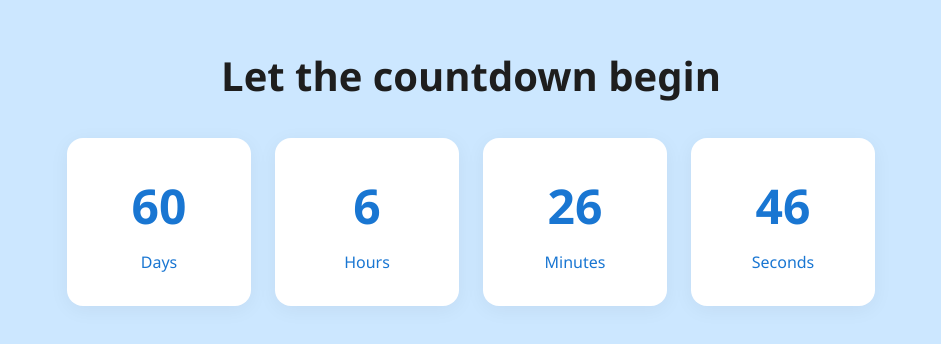
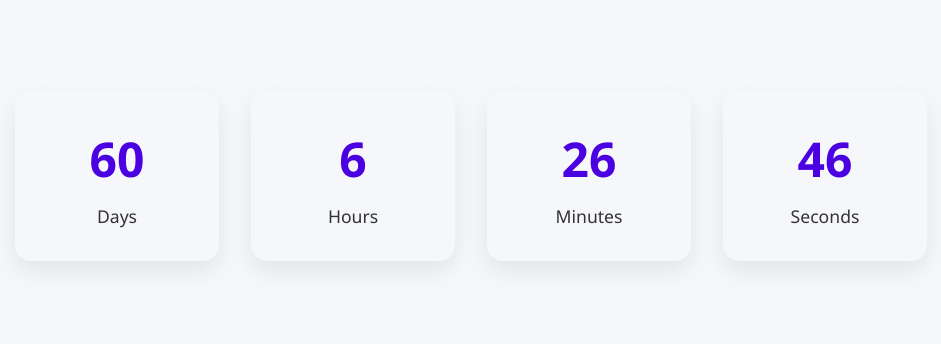
Before and after one commit to gtech-mulearn/Purple-Movement-Website, a React (Vite) app: page / in a window 1280 px wide. Shown: the part 256-600 px from the top of the page, without its empty margins (169-1110 px from the left). Built offline with nearby package versions, Linux system fonts and the light colour scheme.

Commit message:
refactor: update CountdownTimer styles and structure for improved readability

```diff
--- a/src/CountdownTimer.module.css
+++ b/src/CountdownTimer.module.css
@@ -1,45 +1,49 @@
 .container {
+    background-color: #f6f7fb;
+    min-height: 100vh;
     display: flex;
     flex-direction: column;
+    align-items: center;
     justify-content: center;
-    align-items: center;
-    height: 100vh;
-    background-color: #cce7ff;
-    font-family: 'Segoe UI', Tahoma, Geneva, Verdana, sans-serif;
     padding: 2rem;
+    font-family: 'Segoe UI', sans-serif;
 }
 
 .title {
     font-size: 2.5rem;
-    font-weight: 600;
+    font-weight: bold;
+    color: #222;
     margin-bottom: 2rem;
-    color: #1e1e1e;
 }
 
-.timerBoxes {
+.cards {
     display: flex;
-    gap: 1.5rem;
+    gap: 2rem;
     flex-wrap: wrap;
     justify-content: center;
 }
 
-.timeBox {
-    background-color: white;
+.card {
+    border-radius: 1rem;
     padding: 2rem;
-    border-radius: 1rem;
-    min-width: 120px;
     text-align: center;
-    box-shadow: 0 4px 20px rgba(0, 0, 0, 0.05);
+    width: 140px;
+    box-shadow: 0 10px 25px rgba(0, 0, 0, 0.08);
+    transition: transform 0.3s ease;
 }
 
-.timeValue {
-    font-size: 3rem;
-    font-weight: bold;
-    color: #1976d2;
+.card:hover {
+    transform: translateY(-5px);
 }
 
-.timeLabel {
-    font-size: 1rem;
-    color: #1976d2;
+.value {
+    font-size: 3rem;
+    color: #4a00e0;
+    font-weight: bold;
+}
+
+.label {
+    font-size: 1.1rem;
+    color: #333;
     margin-top: 0.5rem;
 }
--- a/src/Counter.tsx
+++ b/src/Counter.tsx
@@ -37,23 +37,22 @@ const CountdownTimer: React.FC<CountdownTimerProps> = ({ endTime, onComplete })
 
     return (
         <div className={styles.container}>
-            <div className={styles.title}>Let the countdown begin</div>
-            <div className={styles.timerBoxes}>
-                <div className={styles.timeBox}>
-                    <div className={styles.timeValue}>{timeLeft.days}</div>
-                    <div className={styles.timeLabel}>Days</div>
+            <div className={styles.cards}>
+                <div className={styles.card}>
+                    <div className={styles.value}>{timeLeft.days}</div>
+                    <div className={styles.label}>Days</div>
                 </div>
-                <div className={styles.timeBox}>
-                    <div className={styles.timeValue}>{timeLeft.hours}</div>
-                    <div className={styles.timeLabel}>Hours</div>
+                <div className={styles.card}>
+                    <div className={styles.value}>{timeLeft.hours}</div>
+                    <div className={styles.label}>Hours</div>
                 </div>
-                <div className={styles.timeBox}>
-                    <div className={styles.timeValue}>{timeLeft.minutes}</div>
-                    <div className={styles.timeLabel}>Minutes</div>
+                <div className={styles.card}>
+                    <div className={styles.value}>{timeLeft.minutes}</div>
+                    <div className={styles.label}>Minutes</div>
                 </div>
-                <div className={styles.timeBox}>
-                    <div className={styles.timeValue}>{timeLeft.seconds}</div>
-                    <div className={styles.timeLabel}>Seconds</div>
+                <div className={styles.card}>
+                    <div className={styles.value}>{timeLeft.seconds}</div>
+                    <div className={styles.label}>Seconds</div>
                 </div>
             </div>
         </div>
```
